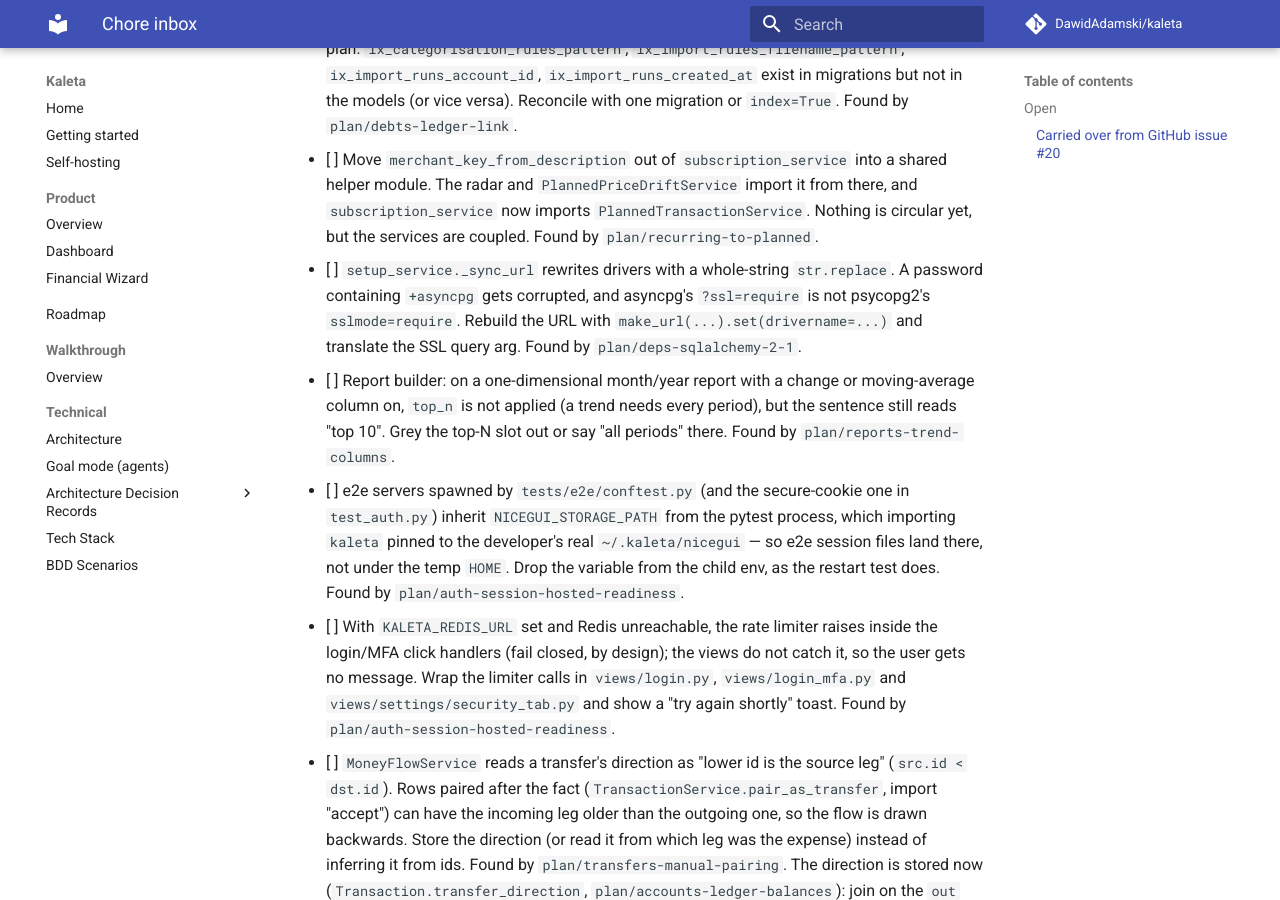
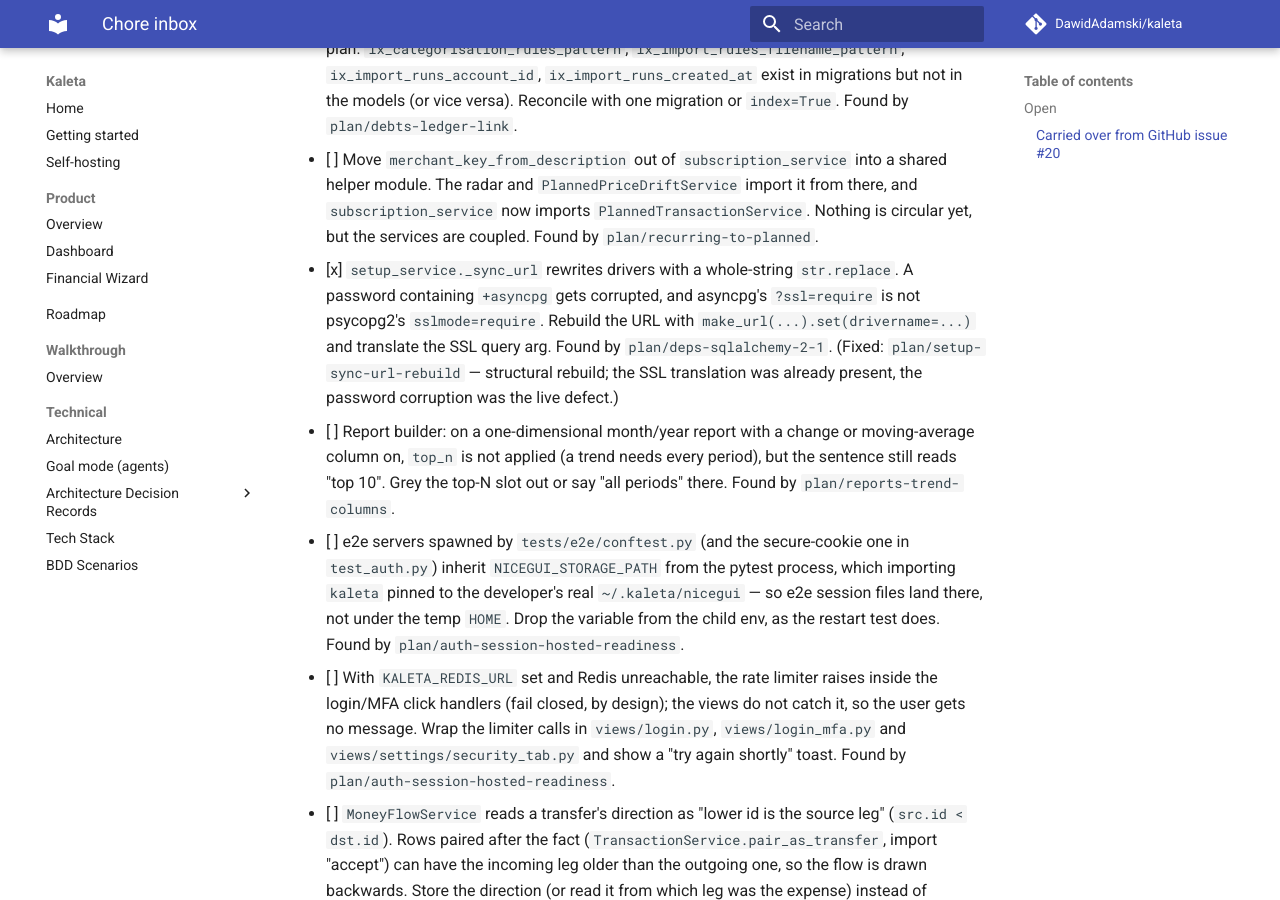
Before and after one commit to DawidAdamski/kaleta, an MkDocs documentation site: the page built from docs/plans/chores.md, in a window 1280 px wide and 900 px high, scrolled down 6100 px. Built offline with MkDocs 1.6.1 and Material for MkDocs 9.7.7, drawn with Linux system fonts in a browser that asks for light colours; comment, search, counter and statistics services are not loaded.

Commit message:
chore(plans): tick the _sync_url rewrite chore
Co-Authored-By: Claude Opus 4.8 <noreply@anthropic.com>

```diff
--- a/docs/plans/chores.md
+++ b/docs/plans/chores.md
@@ -301,11 +301,14 @@ check it still reproduces before acting on it.
       it from there, and `subscription_service` now imports
       `PlannedTransactionService`. Nothing is circular yet, but the services
       are coupled. Found by `plan/recurring-to-planned`.
-- [ ] `setup_service._sync_url` rewrites drivers with a whole-string
+- [x] `setup_service._sync_url` rewrites drivers with a whole-string
       `str.replace`. A password containing `+asyncpg` gets corrupted, and
       asyncpg's `?ssl=require` is not psycopg2's `sslmode=require`. Rebuild the
       URL with `make_url(...).set(drivername=...)` and translate the SSL query
       arg. Found by `plan/deps-sqlalchemy-2-1`.
+      (Fixed: `plan/setup-sync-url-rebuild` — structural rebuild; the SSL
+      translation was already present, the password corruption was the live
+      defect.)
 - [ ] Report builder: on a one-dimensional month/year report with a
       change or moving-average column on, `top_n` is not applied (a trend
       needs every period), but the sentence still reads "top 10". Grey the
```
